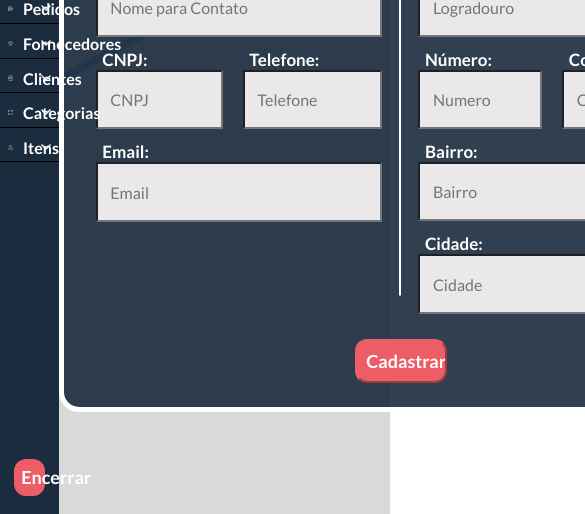
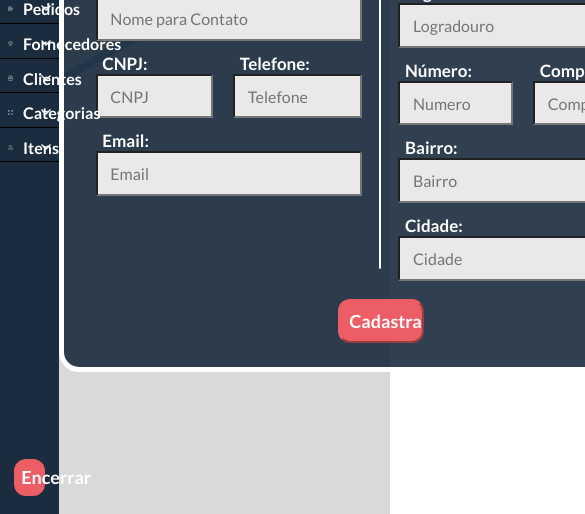
Before and after one commit to hitalojacome/FrontB2B, a plain HTML site: page pages/Fornecedor/CadastroFornecedor.html in a window 390 px wide. Shown: the part 330-844 px from the top of the page, 585 px wide, since content can reach past the window. Drawn offline with nearby package versions, Linux system fonts and the light colour scheme; files whose address does not match are found by name.

Commit message:
responsivo - tela menor

```diff
--- a/css/Paginas/Fornecedor/CadastroFornecedor.css
+++ b/css/Paginas/Fornecedor/CadastroFornecedor.css
@@ -11,8 +11,8 @@ main {
 
 .formulario {
     background-color: var(--principal-rgba);
-    height: 40em;
-    width: 60em;
+    height: 35em;
+    width: 55em;
     padding: 1.5em 2em;
     align-items: center;
     margin: auto;
@@ -75,13 +75,13 @@ main {
 .cadastro input {
     background-color: var(--cor-fundo);
     width: 100%;
-    height: 3.7em;
+    height: 2.8em;
     font-size: 16px;
     padding-left: .8em;
 }
 
 .formulario_dados {
-    margin-bottom: 6.2em;
+    margin-bottom: 5.8em;
     padding: 0em 1em 0em 0em;
 }
 
@@ -90,7 +90,7 @@ main {
 }
 
 .formulario_endereco {
-    margin-bottom: .8em;
+    margin-bottom: .4em;
     padding: 0em 0em 0em 1em;
 }
 
@@ -105,18 +105,18 @@ main {
     text-align: center;
     cursor: pointer;
     transition: .3s;
-    height: 3em;
+    height: 2.6em;
     margin-top: 5%;
 }
 
 .cidade_uf input {
-    width: 17.4em;
+    width: 14.9em;
 }
 
 .cadastro select {
     background-color: var(--cor-fundo);
     width: 8em;
-    height: 3.7em;
+    height: 2.8em;
     font-size: 16px;
     padding-left: .8em;
 }
```
